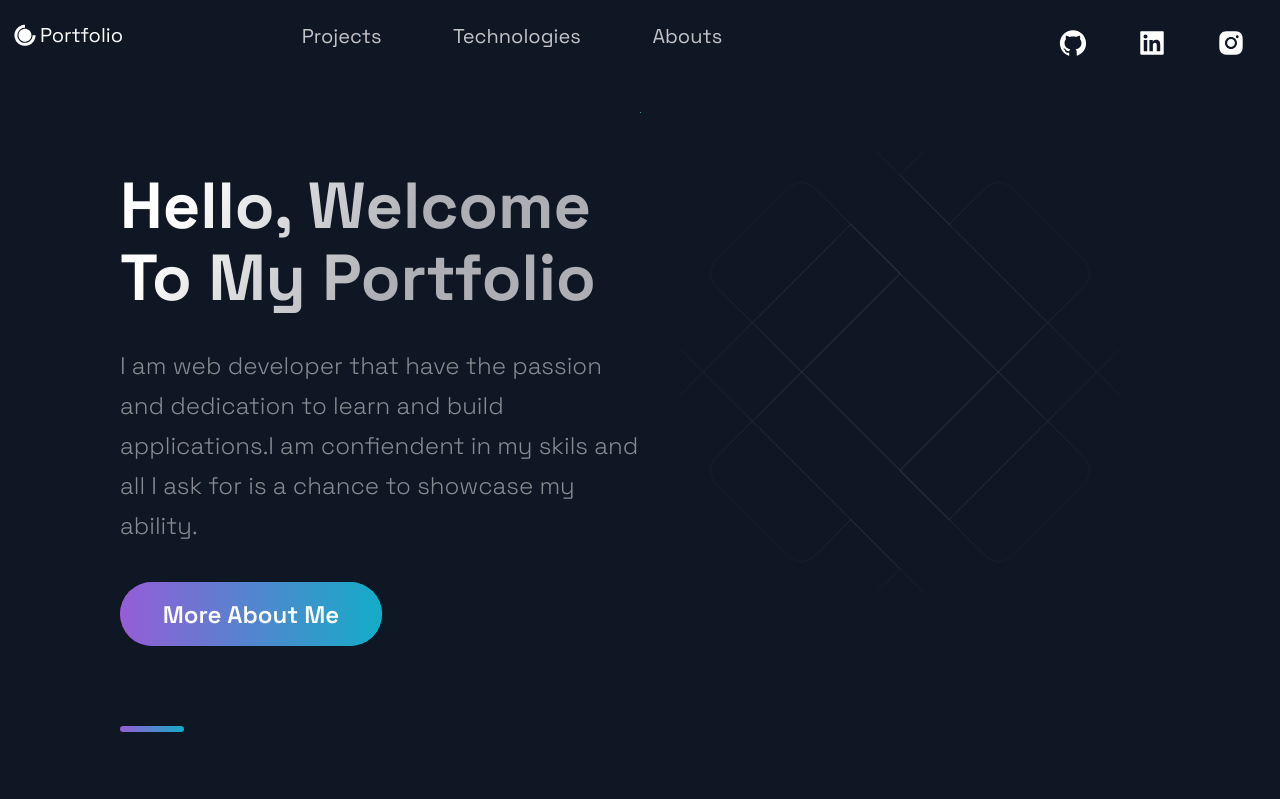
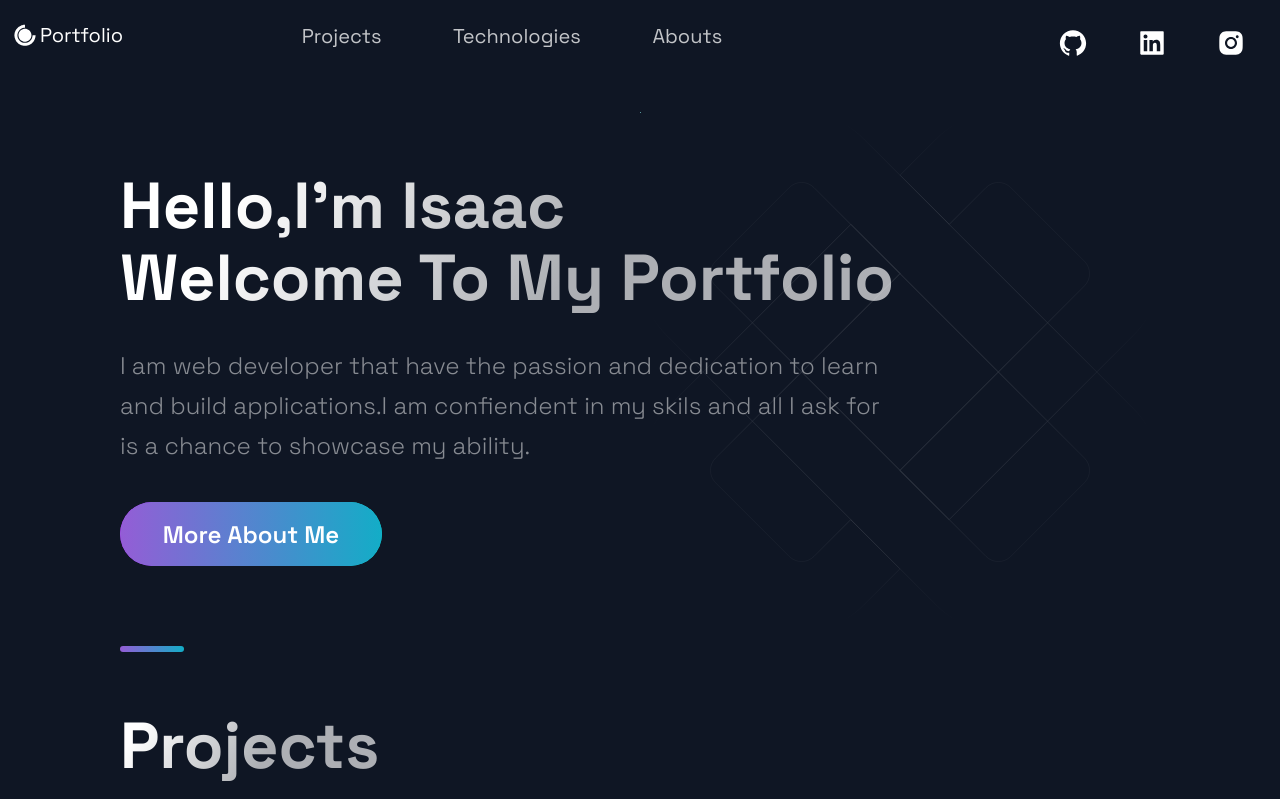
Before and after one commit to Isaac7app/my_portfolio, a Next.js app: page / in a window 1280 px wide. Shown: the top 799 px of the page. Built offline with nearby package versions, Linux system fonts and the light colour scheme.

Commit message:
added a welcome note in the hero section

```diff
--- a/src/components/Hero/Hero.js
+++ b/src/components/Hero/Hero.js
@@ -8,8 +8,8 @@ const Hero = () => (
   <Section row nopadding>
     <LeftSection>
       <SectionTitle main center>
-        Hello, Welcome <br />
-        To My Portfolio
+        Hello,I'm Isaac  <br />
+        Welcome To My Portfolio
       </SectionTitle>
       <SectionText>
         I am web developer that have the passion and dedication to learn and build applications.I am confiendent in my skils and all I ask for is a chance to showcase my ability.
```
